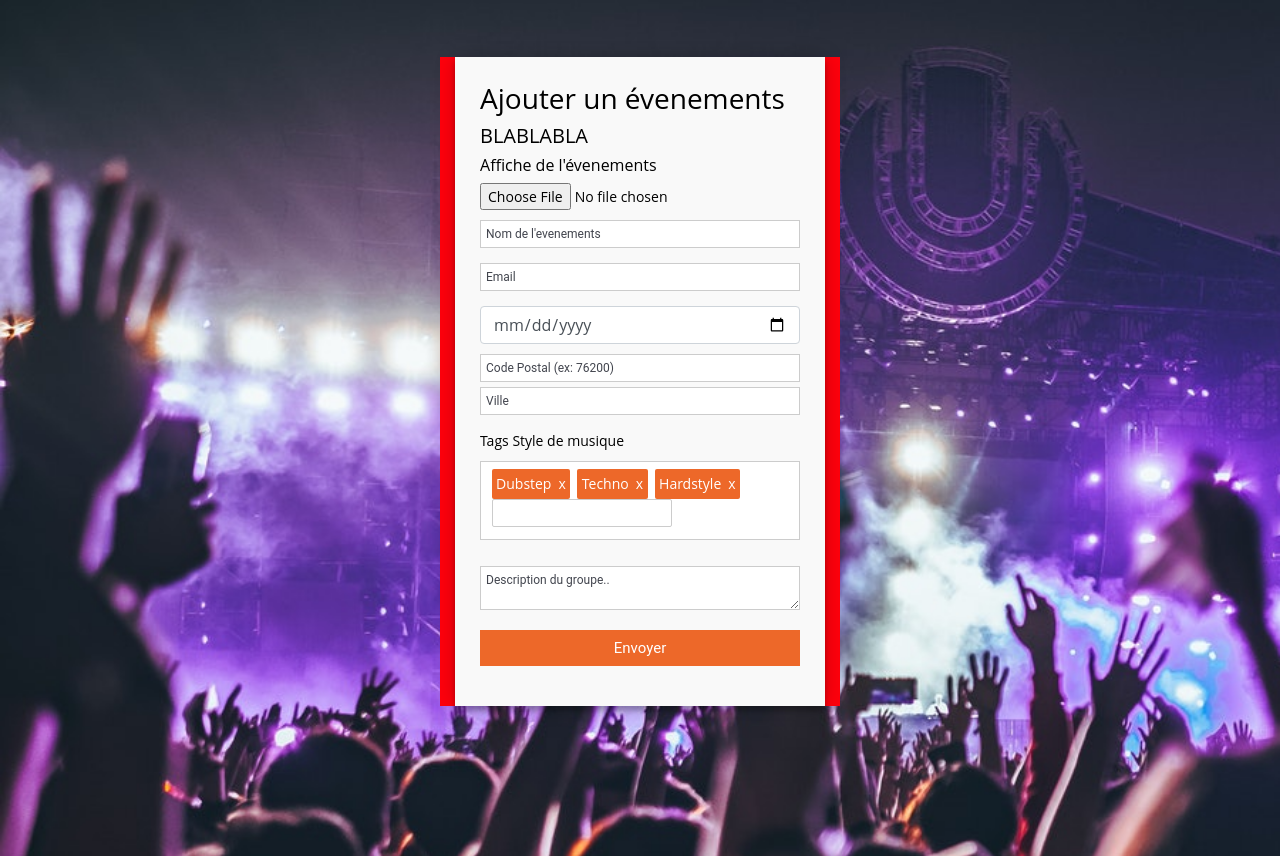
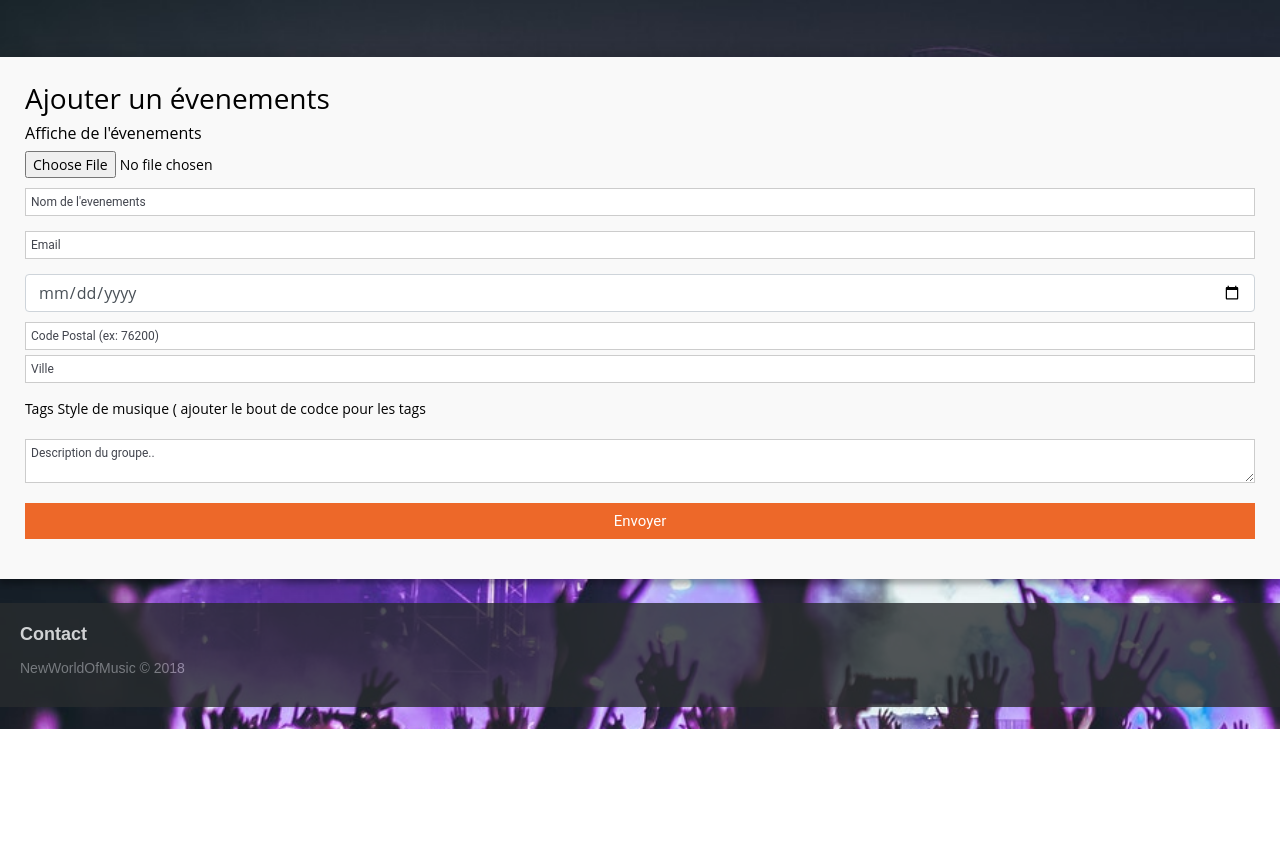
Before and after one commit to luzzsounds/New-World-Of-Music, a PHP site: page /addEvent.php in a window 1280 px wide. Shown: the part 93-949 px from the top of the page. After the commit the page ends 822 px from the top, so only its background shows below. Run offline with PHP 8.4, Linux system fonts and the light colour scheme; some libraries are stand-ins or nearby versions.

Commit message:
Amélioration du formulaire d'ajout ( ! pas operationnel )

```diff
--- a/addEvent.php
+++ b/addEvent.php
@@ -1,24 +1,24 @@
 <?php
 include('inc/pdo.php');
 session_start();
-include('inc/header.php');
-
 $error = array();
 
 //si le formulaire est soumis
+
 if ( !empty($_POST['submitidee']) ) {
+
     // Protection XSS
+
     $afficheEVENT = trim(strip_tags($_POST['afficheEVENT']));
     $nomEVENT = trim(strip_tags($_POST['nomEVENT']));
     $emailEVENT = trim(strip_tags($_POST['emailEVENT']));
-    $dateheureEVENT = trim(strip_tags($_POST['dateheureEVENT']));
     $cp = trim(strip_tags($_POST['cp']));
     $ville = trim(strip_tags($_POST['ville']));
     $descriptionEVENT = trim(strip_tags($_POST['descriptionEVENT']));
 
+    //verification affiche event
 
-    //verification affiche event
-    /*if (!empty($afficheEVENT)){
+    if (!empty($afficheEVENT)){
         if(strlen($afficheEVENT) < 3 ) {
             $error['auteur'] = 'Votre nom est trop court. (minimum 3 caractères)';
         } elseif(strlen($afficheEVENT) > 40) {
@@ -27,8 +27,10 @@
 
     } else {
         $error['afficheEVENT'] = 'Veuillez entrer votre nom';
-    }*/
+    }
+
     //verification nom event
+
     if (!empty($nomEVENT)){
         if(strlen($nomEVENT) < 3 ) {
             $error['nomEVENT'] = 'Nom trop court. (minimum 3 caractères)';
@@ -38,9 +40,11 @@
     } else {
         $error['nomEVENT'] = 'Veuillez entrer le nom de lévenement';
     }
+
     //verification emailEVENT
+
     if (!empty($emailEVENT)){
-        if(strlen($emailEVENT) < 3 ) {
+        if(strlen($emailEVENT) < 1 ) {
             $error['emailEVENT'] = 'Votre email est trop court. (minimum 3 caractères)';
         } elseif(strlen($emailEVENT) > 40) {
             $error['emailEVENT'] = 'Votre email est trop long.';
@@ -49,7 +53,8 @@
         $error['auteur'] = 'Veuillez entrer votre email';
     }
 
-    //cp
+    // code postal
+
     if (!empty($cp)){
         if(strlen($cp) < 3 ) {
             $error['cp'] = 'Votre code postal est trop court. (minimum 3 caractères)';
@@ -59,9 +64,11 @@
     } else {
         $error['cp'] = 'Veuillez entrer votre code postal';
     }
+
     //descriptionEVENT
+
     if (!empty($descriptionEVENT)){
-        if(strlen($descriptionEVENT) < 10 ) {
+        if(strlen($descriptionEVENT) < 0 ) {
             $error['descriptionEVENT'] = 'Votre description est trop court. (minimum 3 caractères)';
         } elseif(strlen($descriptionEVENT) > 150) {
             $error['descriptionEVENT'] = 'Votre descritpion est trop long.';
@@ -70,61 +77,78 @@
         $error['descriptionEVENT'] = 'Veuillez entrer votre description';
     }
 
+    // Si aucune error
+    $connection = mysqli_connect("localhost","root","","new-world-of-music");
+    if (count($error) == 0) {
+        $sql = "INSERT INTO event (afficheEVENT,nomEVENT,emailEVENT,dateheureEVENT,cp,ville,descriptionEVENT)
+                VALUES ( :afficheEVENT , :nomEVENT , :emailEVENT , :dateheureEVENT , :cp , :ville , :descriptionEVENT )";
+        $stmt = $pdo->prepare($sql);
 
 
+        $query = $pdo->prepare($sql);
+        $query ->bindValue(':Pseudo', $Pseudo, PDO::PARAM_STR);
+        $query ->bindValue(':Email', $Email, PDO::PARAM_STR);
+        $query ->bindValue(':Password', $Mdp, PDO::PARAM_STR);
+        $query ->bindValue(':Token', $Token, PDO::PARAM_STR);
+        $query ->execute();
+        // Protection injections SQL
 
+        $stmt->bindValue(':afficheEVENT', $afficheEVENT, PDO::PARAM_INT);
+        $stmt->bindValue(':nomEVENT', $nomEVENT, PDO::PARAM_STR);
+        $stmt->bindValue(':emailEVENT', $emailEVENT, PDO::PARAM_STR);
+        $stmt->bindValue(':dateheureEVENT', $dateheureEVENT, PDO::PARAM_STR);
+        $stmt->bindValue(':cp', $cp, PDO::PARAM_STR);
+        $stmt->bindValue(':ville', $ville, PDO::PARAM_STR);
+        $stmt->bindValue(':descriptionEVENT', $descriptionEVENT, PDO::PARAM_STR);
 
+        $stmt->execute();
+        die;
 
-            // Si aucune error
-            if (count($error) == 0) {
-                $sql = "INSERT INTO event (ID_Event,afficheEVENT,nomEVENT,emailEVENT,dateheureEVENT,cp,ville,descriptionEVENT)
-                VALUES (:ID_Event,:afficheEVENT,:nomEVENT,:emailEVENT,:dateheureEVENT,:cp,:ville,:descriptionEVENT)";
-                $query = $pdo->prepare($sql);
-
-                $query->bindValue(':ID_Event', $ID_Event, PDO::PARAM_INT);
-                $query->bindValue(':afficheEVENT', $afficheEVENT, PDO::PARAM_INT);
-                $query->bindValue(':nomEVENT', $nomEVENT, PDO::PARAM_STR);
-                $query->bindValue(':emailEVENT', $dateheureEVENT, PDO::PARAM_STR);
-                $query->bindValue(':cp', $cp, PDO::PARAM_STR);
-                $query->bindValue(':ville', $ville, PDO::PARAM_STR);
-                $query->bindValue(':descriptionEVENT', $descriptionEVENT, PDO::PARAM_STR);
-
-                $query->execute();
-                die;
     }
 }
+    if (isset($_POST['submit'])){
+    //Traitement du formulaire valide
+    $alerte = "Votre message a bien été envoyé";
 
+    //Traitement du formulaire non valide
+    $alerte = "Echec de l'envoi";
+}
+    if (isset($alerte)) { echo $alerte; }
 ?>
+<?php
+include('inc/header.php'); ?>
 
-
-<div class="container">
 <form id="contact" action="" method="post">
     <h3>Ajouter un évenements</h3>
-        <h5>BLABLABLA</h5>
     <fieldset>
         <h6>Affiche de l'évenements </h6>
         <input type="file" name="afficheEVENT">
     </fieldset>
+
+
     <fieldset>
+        <span class="error"><?php if(!empty($error['nomEVENT'])) { echo $error['nomEVENT']; } ?></span>
         <input type="text" placeholder="Nom de l'evenements" name="nomEVENT" id="auteur"  value="<?php if(!empty($_POST['nomEVENT'])) { echo $_POST['nomEVENT']; } ?>" />
     </fieldset>
     <fieldset>
+        <span class="error"><?php if(!empty($error['emailEVENT'])) { echo $error['emailEVENT']; } ?></span>
         <input type="email" name="emailEVENT" id="auteur" placeholder="Email"  value="<?php if(!empty($_POST['emailEVENT'])) { echo $_POST['emailEVENT']; } ?>" />
     </fieldset>
     <fieldset>
+        <span class="error"><?php if(!empty($error['dateheureEVENT'])) { echo $error['dateheureEVENT']; } ?></span>
         <input type="date" name="dateheureEVENT" id="dateheureEVENT" class="form-control" value="<?php if(!empty($_POST['dateheureEVENT'])) { echo $_POST['dateheureEVENT']; } ?>" />
     </fieldset>
     <fieldset>
+        <span class="error"><?php if(!empty($error['cp'])) { echo $error['cp']; } ?></span>
         <input name="cp" id="cp" type="text" placeholder="Code Postal (ex: 76200)" value="<?php if(!empty($_POST['cp'])) { echo $_POST['cp']; } ?>">
+        <span class="error"><?php if(!empty($error['ville'])) { echo $error['ville']; } ?></span>
         <input name="ville" id="ville" type="text" placeholder="Ville" value="<?php if(!empty($_POST['ville'])) { echo $_POST['ville']; } ?>">
     </fieldset>
-
     <fieldset>
-                <optgroupe>Tags Style de musique </optgroupe>
-
+        <optgroupe>Tags Style de musique ( ajouter le bout de codce pour les tags</optgroupe>
     </fieldset>
     <fieldset>
-            <ul class="tags">
+        <!-- <ul class="tags">
              <li class="addedTag">Dubstep<span onclick="$(this).parent().remove();" class="tagRemove">x</span><input type="hidden" name="tags[]" value="Dubstep"></li>
 
              <li class="addedTag">Techno<span onclick="$(this).parent().remove();" class="tagRemove">x</span><input type="hidden" name="tags[]" value="Techno"></li>
@@ -133,15 +157,19 @@
              <li class="tagAdd taglist">
                  <input type="text" id="search-field">
              </li>
-            </ul>
+         </ul>-->
     </fieldset>
     <fieldset>
+        <span class="error"><?php if(!empty($error['descriptionEVENT'])) { echo $error['descriptionEVENT']; } ?></span>
         <textarea placeholder="Description du groupe.." name="descriptionEVENT" id="descriptionEVENT" type="text" value="<?php if(!empty($_POST['descriptionEVENT'])) { echo $_POST['descriptionEVENT']; } ?>" ></textarea>
-
     </fieldset>
     <fieldset>
-            <button name="submit" type="submit" id="contact-submit" data-submit="...envoie">Envoyer</button>
+        <button type="submit" name="submitidee" id="contact-submit" data-submit="...envoie">Envoyer</button>
     </fieldset>
+
+    </form>
+<?php
+include('inc/footer.php'); ?>
 
 
 
@@ -149,66 +177,77 @@
 
 
 
+    <!-------------------------------------------STYLE DU FORMULAIRE----------------------------->
+
+<style>
 
 
-            <!-------------------------------------------STYLE TAGS ---------------------------->
-            <style>
-                ol, ul {
-                    list-style: outside none none;
+    .container {
+        max-width: 400px;
+        width: 100%;
+        margin: 0 auto;
+        position: relative;
     }
-                #container {
-                    margin: 0 auto;
-                    width: 60rem;
+
+    #contact input[type="text"],
+    #contact input[type="email"],
+    #contact input[type="tel"],
+    #contact input[type="url"],
+    #contact textarea,
+    #contact button[type="submit"] {
+        font: 400 12px/16px "Roboto", Helvetica, Arial, sans-serif;
     }
-                .tags {
-                    background: none repeat scroll 0 0 #fff;
+
+    #contact {
+        background: #F9F9F9;
+        padding: 25px;
+        margin: 150px 0;
+        box-shadow: 0 0 20px 0 rgba(0, 0, 0, 0.2), 0 5px 5px 0 rgba(0, 0, 0, 0.24);
+    }
+
+
+
+    fieldset {
+        border: medium none !important;
+        margin: 0 0 10px;
+        min-width: 100%;
+        padding: 0;
+        width: 90%;
+    }
+
+    #contact input[type="text"],
+    #contact input[type="email"],
+    #contact input[type="tel"],
+    #contact input[type="url"],
+    #contact textarea {
+        width: 100%;
         border: 1px solid #ccc;
-                    display: table;
-                    padding: 0.5em;
+        background: #FFF;
+        margin: 0 0 5px;
+        padding: 5px;
+    }
+
+
+
+    #contact button[type="submit"] {
+        cursor: pointer;
         width: 100%;
+        border: none;
+        background: #ed6829;
+        color: #FFF;
+        margin: 0 0 5px;
+        padding: 10px;
+        font-size: 15px;
     }
-                .tags li.tagAdd, .tags li.addedTag {
-                    float: left;
-                    margin-left: 0.25em;
-                    margin-right: 0.25em;
-                }
-                .tags li.addedTag {
-                    background: none repeat scroll 0 0 #ed6829;
-                    border-radius: 2px;
-                    color: #fff;
-                    padding: 0.25em;
-                }
-                .tags input, li.addedTag {
-                    border: 1px solid transparent;
-                    border-radius: 2px;
-                    box-shadow: none;
-                    display: block;
-                    padding: 0.5em;
-                }
-                .tags input:hover {
-                    border: 1px solid #000;
-                }
-                span.tagRemove {
-                    cursor: pointer;
-                    display: inline-block;
-                    padding-left: 0.5em;
-                }
-                span.tagRemove:hover {
-                    color: #222222;
-                }
-                P, H1 {
-                    text-align: center;
-                }
-                p {
-                    color: #ccc;
-                }
-                h1 {
-                    color: #6b6b6b;
-                    font-size: 1.5em;
+
+    #contact button[type="submit"]:hover {
+        background: #ed6829;
+        -webkit-transition: background 0.3s ease-in-out;
+        -moz-transition: background 0.3s ease-in-out;
+        transition: background-color 0.3s ease-in-out;
     }
 
 </style>
-
 <script>
     /*-------------------------------------------SCRIPT AUTO COMPLETION----------------------------*/
     $("#cp").autocomplete({
@@ -319,86 +358,3 @@
 
     });
 </script>
-
-
-
-
-<!-------------------------------------------STYLE DU FORMULAIRE----------------------------->
-
-
-
-<style>
-
-
-    .container {
-        max-width: 400px;
-        width: 100%;
-        margin: 0 auto;
-        position: relative;
-    }
-
-    #contact input[type="text"],
-    #contact input[type="email"],
-    #contact input[type="tel"],
-    #contact input[type="url"],
-    #contact textarea,
-    #contact button[type="submit"] {
-        font: 400 12px/16px "Roboto", Helvetica, Arial, sans-serif;
-    }
-
-    #contact {
-        background: #F9F9F9;
-        padding: 25px;
-        margin: 150px 0;
-        box-shadow: 0 0 20px 0 rgba(0, 0, 0, 0.2), 0 5px 5px 0 rgba(0, 0, 0, 0.24);
-    }
-
-
-
-    fieldset {
-        border: medium none !important;
-        margin: 0 0 10px;
-        min-width: 100%;
-        padding: 0;
-        width: 90%;
-    }
-
-    #contact input[type="text"],
-    #contact input[type="email"],
-    #contact input[type="tel"],
-    #contact input[type="url"],
-    #contact textarea {
-        width: 100%;
-        border: 1px solid #ccc;
-        background: #FFF;
-        margin: 0 0 5px;
-        padding: 5px;
-    }
-
-
-
-    #contact button[type="submit"] {
-        cursor: pointer;
-        width: 100%;
-        border: none;
-        background: #ed6829;
-        color: #FFF;
-        margin: 0 0 5px;
-        padding: 10px;
-        font-size: 15px;
-    }
-
-    #contact button[type="submit"]:hover {
-        background: #ed6829;
-        -webkit-transition: background 0.3s ease-in-out;
-        -moz-transition: background 0.3s ease-in-out;
-        transition: background-color 0.3s ease-in-out;
-    }
-
-
-
-
-
-
-
-</style>
```
Lines whose indentation alone changed are shown as unchanged.
